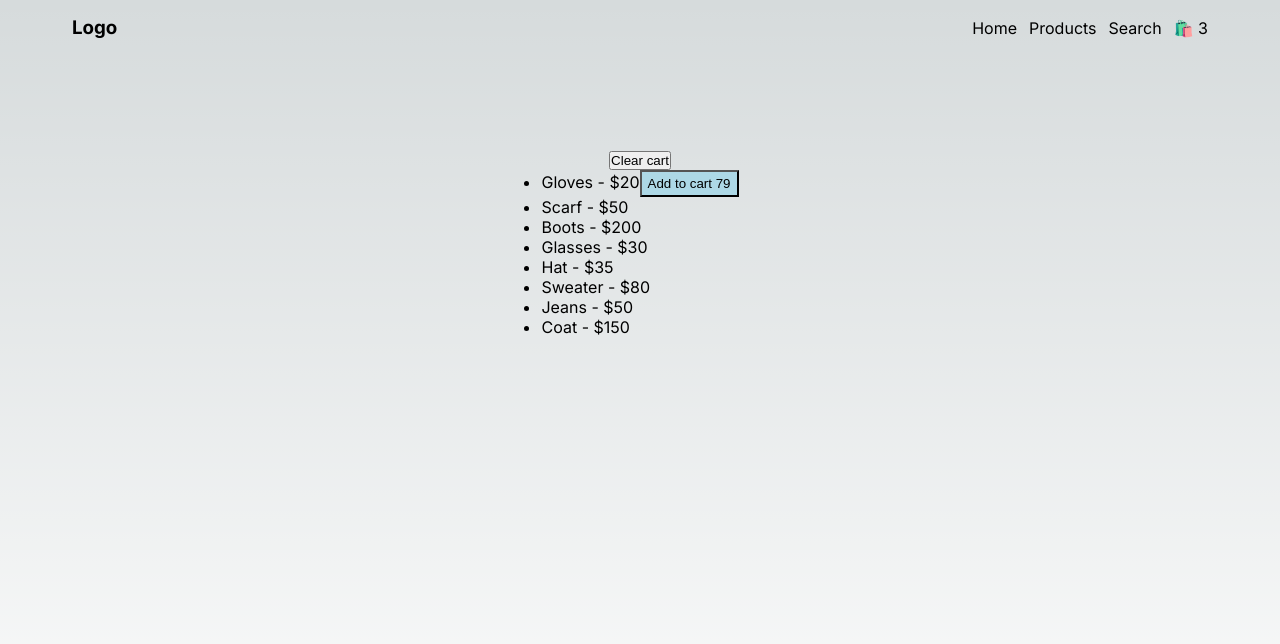
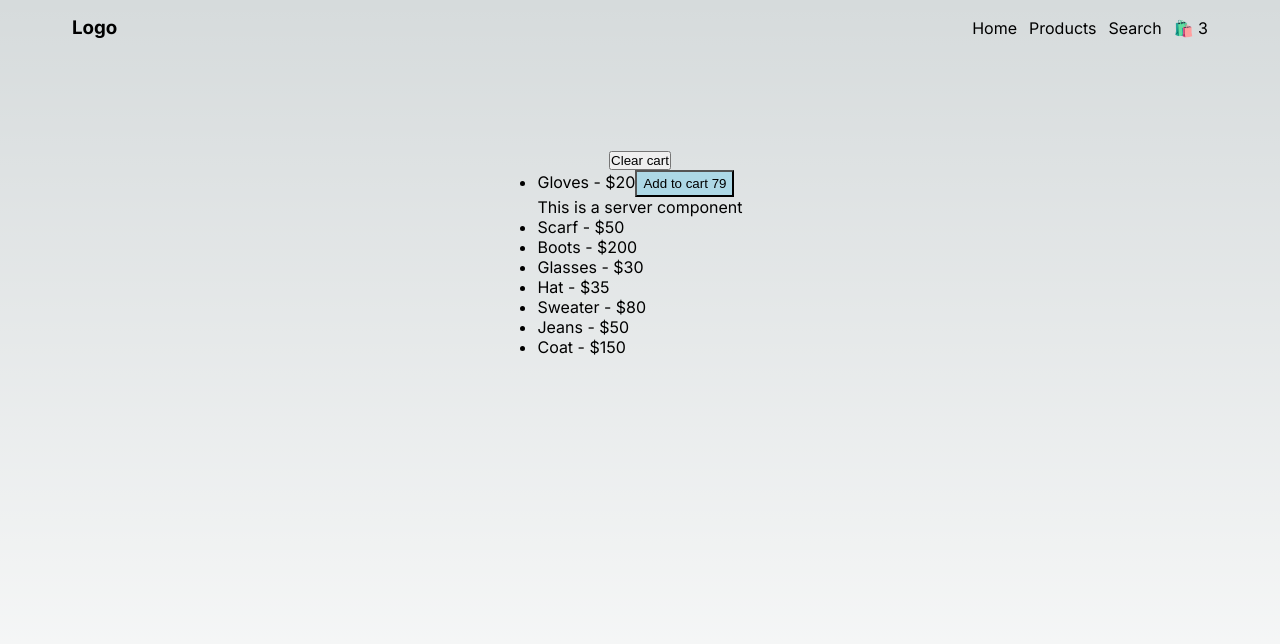
Before and after one commit to nikolovlazar/rsc-forensics, a Next.js app: page / in a window 1280 px wide. Shown: the top 644 px of the page. Built offline with nearby package versions, Linux system fonts and the light colour scheme.

Commit message:
adding a server component that gets converted to a client component when used inside of a client component

```diff
--- a/src/components/addToCart.js
+++ b/src/components/addToCart.js
@@ -2,6 +2,7 @@
 import { useState, useEffect } from "react";
 
 import styles from "./addToCart.module.css";
+import ServerComponent from "./serverComponent";
 
 function createInitialNumber() {
   while (true) {
@@ -30,8 +31,11 @@ export default function AddToCart() {
   }, [num]);
 
   return (
-    <button className={styles["add-to-cart"]} onClick={() => alert("Added!")}>
-      Add to cart {num}
-    </button>
+    <>
+      <button className={styles["add-to-cart"]} onClick={() => alert("Added!")}>
+        Add to cart {num}
+      </button>
+      <ServerComponent />
+    </>
   );
 }
--- a/src/components/products.js
+++ b/src/components/products.js
@@ -26,6 +26,9 @@ export async function Products() {
   headers();
 
   const products = await getProducts();
+
+  console.log("Another log logged from a server component");
+
   return (
     <ul>
       {products.map((product) => (
--- /dev/null
+++ b/src/components/serverComponent.js
@@ -0,0 +1,4 @@
+export default function ServerComponent() {
+  console.log("Logged from a server component");
+  return <p>This is a server component</p>;
+}
```
Also changed, not shown: chunked-response.txt.
